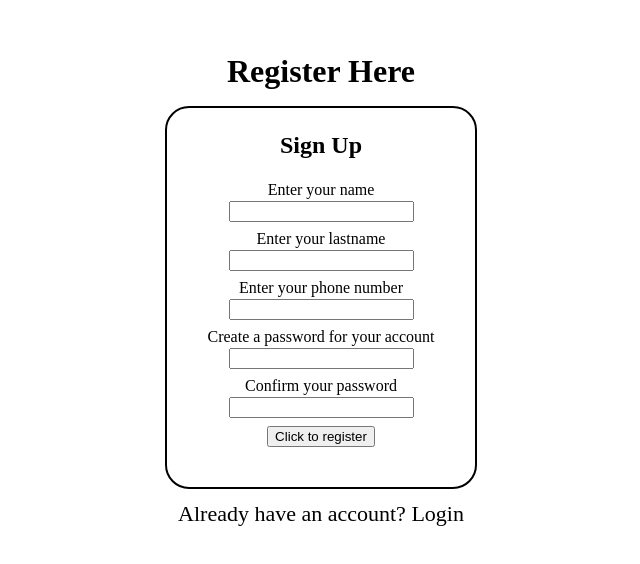
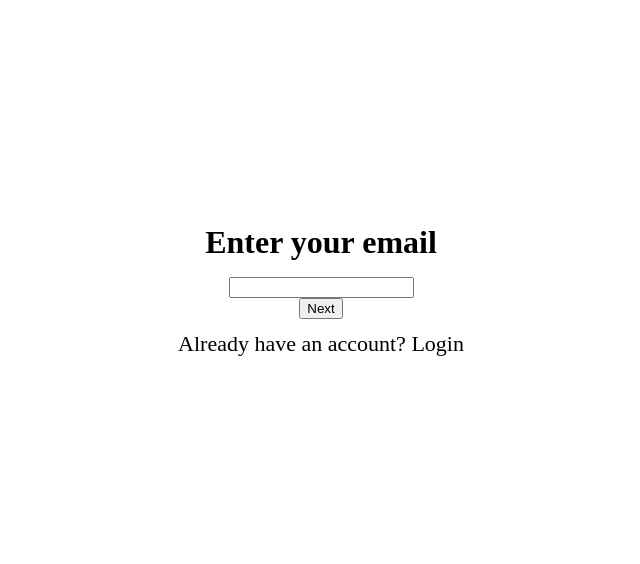
Before and after one commit to verg87/VA, a Vue app in the folder BankSite/: page /sign-up in a window 1280 px wide. Shown: the part 126-690 px from the top of the page, without its empty margins (319-959 px from the left). Built offline with nearby package versions, Linux system fonts and the light colour scheme.

Commit message:
Decided that sign up page should look and behave differently. Now it has appearing one after another stages where user needs to fill up the one or two fields at once. Added email field to the sign up

```diff
--- a/BankSite/src/views/SignUpView.vue
+++ b/BankSite/src/views/SignUpView.vue
@@ -1,9 +1,13 @@
 <script setup>
 import { RouterLink } from "vue-router";
+import { ref, computed } from "vue";
 import router from "@/router";
 import axios from "axios";
 
 import "../assets/auth.css";
+
+const currentActiveSignUpStage = ref("email");
+const signUpData = ref({});
 
 const validateSignUpFormFields = async (event) => {
   let data = {};
@@ -36,45 +40,148 @@ const validateSignUpFormFields = async (event) => {
     alert("Oops something is wrong");
   }
 };
+
+const stages = ref({
+  email: {
+    headerText: "Enter your email",
+    inputType: "text",
+    inputId: "email",
+    hasEntered: false,
+  },
+  phoneNumber: {
+    headerText: "Enter your phone number",
+    inputType: "text",
+    inputId: "phone-number",
+    hasEntered: false,
+  },
+  names: {
+    headerText: "Enter your first and last name",
+    first: {
+      inputType: "text",
+      inputId: "name"
+    },
+    last: {
+      inputType: "text",
+      inputId: "lastname",
+    },
+    hasEntered: false,
+  },
+  password: {
+    headerText: "Create a password",
+    inputType: "password",
+    inputId: "password",
+    hasEntered: false,
+  },
+  passwordConfirmation: {
+    headerText: "Confirm your password",
+    inputType: "password",
+    inputId: "password-confirmation",
+    hasEntered: false,
+  }
+});
+
+const processSignUpStage = () => {
+  const stageName = currentActiveSignUpStage.value;
+  let currentStageInputsValid = true;
+
+  if (stageName === "names") {
+    const firstNameField = document.getElementById(stages.value.names.first.inputId);
+    const lastNameField = document.getElementById(stages.value.names.last.inputId);
+
+    if (!firstNameField.value || !lastNameField.value) {
+      alert("First name and last name shouldn't be empty");
+      currentStageInputsValid = false;
+    } else {
+      signUpData.value = {
+        ...signUpData.value,
+        [firstNameField.id]: firstNameField.value,
+        [lastNameField.id]: lastNameField.value,
+      };
+    }
+  } else {
+    const id = stages.value[stageName].inputId;
+    const field = document.getElementById(id);
+
+    if (!field || !field.value) {
+      alert("Field shouldn't be empty");
+      currentStageInputsValid = false;
+    } else if (
+      id === "password-confirmation" &&
+      field.value !== signUpData.value["password"]
+    ) {
+      alert("Two passwords aren't matching");
+      currentStageInputsValid = false;
+    } else {
+      signUpData.value = {
+        ...signUpData.value,
+        [id]: field.value,
+      };
+    }
+  }
+
+  if (!currentStageInputsValid) {
+    return;
+  }
+
+  stages.value[stageName].hasEntered = true;
+
+  const newStage = Object.entries(stages.value)
+    .find(([key, value]) => !value.hasEntered);
+
+  if (newStage) {
+    currentActiveSignUpStage.value = newStage[0];
+  } else {
+    console.log("Sign Up process complete");
+  }
+}
+
+const getPreviousBtnVisibility = computed(() => {
+  return currentActiveSignUpStage.value !== "email";
+});
+
+const getNextBtnVisibility = computed(() => {
+  const currentStageKey = currentActiveSignUpStage.value;
+  const stage = stages.value[currentStageKey];
+  const stageOrder = Object.keys(stages.value);
+  const currentIndex = stageOrder.indexOf(currentStageKey);
+
+  // The 'Next' button should be visible until the last stage is processed and ready to submit
+  return currentIndex < stageOrder.length - 1 && stage.hasEntered;
+});
+
+const changeStage = (event) => {
+  const currentStageKey = currentActiveSignUpStage.value;
+  const stageOrder = Object.keys(stages.value);
+  const currentIndex = stageOrder.indexOf(currentStageKey);
+
+  if (currentIndex - 1 >= 0 && event.target.id === "previous") {
+    currentActiveSignUpStage.value = stageOrder[currentIndex - 1];
+  } else if (currentIndex + 1 <= stageOrder.length && event.target.id === "next") {
+    currentActiveSignUpStage.value = stageOrder[currentIndex + 1];
+  }
+}
+
+const getFields = computed(() => {
+  const stage = stages.value[currentActiveSignUpStage.value];
+  const fields = Object.values(stage).filter((prop) => typeof prop === "object");
+
+  return fields.length ? fields : [stage];
+});
 </script>
 
 <template>
-  <p class="header-1">Register Here</p>
-  <div class="panel">
-    <p class="header-2">Sign Up</p>
-    <form
-      @submit.prevent="validateSignUpFormFields"
-      action=""
-      method="post"
-      class="auth"
-    >
-      <div class="field">
-        <label for="name">Enter your name</label>
-        <input type="text" id="name" />
-      </div>
-
-      <div class="field">
-        <label for="lastname">Enter your lastname</label>
-        <input type="text" id="lastname" />
-      </div>
-
-      <div class="field">
-        <label for="phone-number">Enter your phone number</label>
-        <input type="text" id="phone-number" />
-      </div>
-
-      <div class="field">
-        <label for="password">Create a password for your account</label>
-        <input type="password" id="password" />
-      </div>
-
-      <div class="field">
-        <label for="password-confirmation">Confirm your password</label>
-        <input type="password" id="password-confirmation" />
-      </div>
-
-      <button type="submit">Click to register</button>
-    </form>
+  <div style="display: flex; justify-content: space-between; width: fit-content">
+    <button id="previous" v-show="getPreviousBtnVisibility" @click="changeStage">*back image</button>
+    <p class="header-1">{{ stages[currentActiveSignUpStage].headerText }}</p>
+    <button id="next" v-show="getNextBtnVisibility" @click="changeStage">*forward image</button>
+  </div>
+  <div v-for="item in getFields">
+    <div class="field">
+      <input :type=item.inputType :id=item.inputId>
+    </div>
+  </div>
+  <div>
+    <button @click="processSignUpStage">Next</button>
   </div>
   <RouterLink to="/login" class="redirect-btn"
     >Already have an account? Login</RouterLink
```
